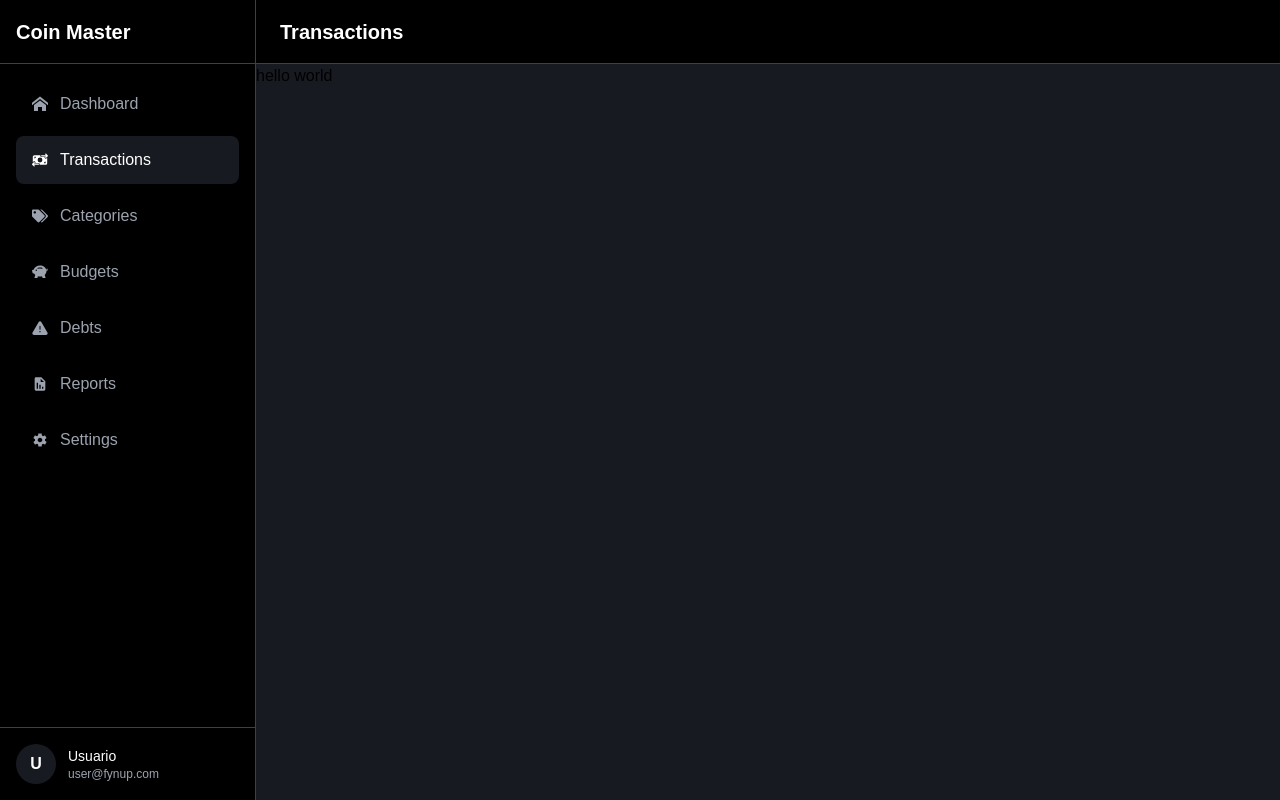
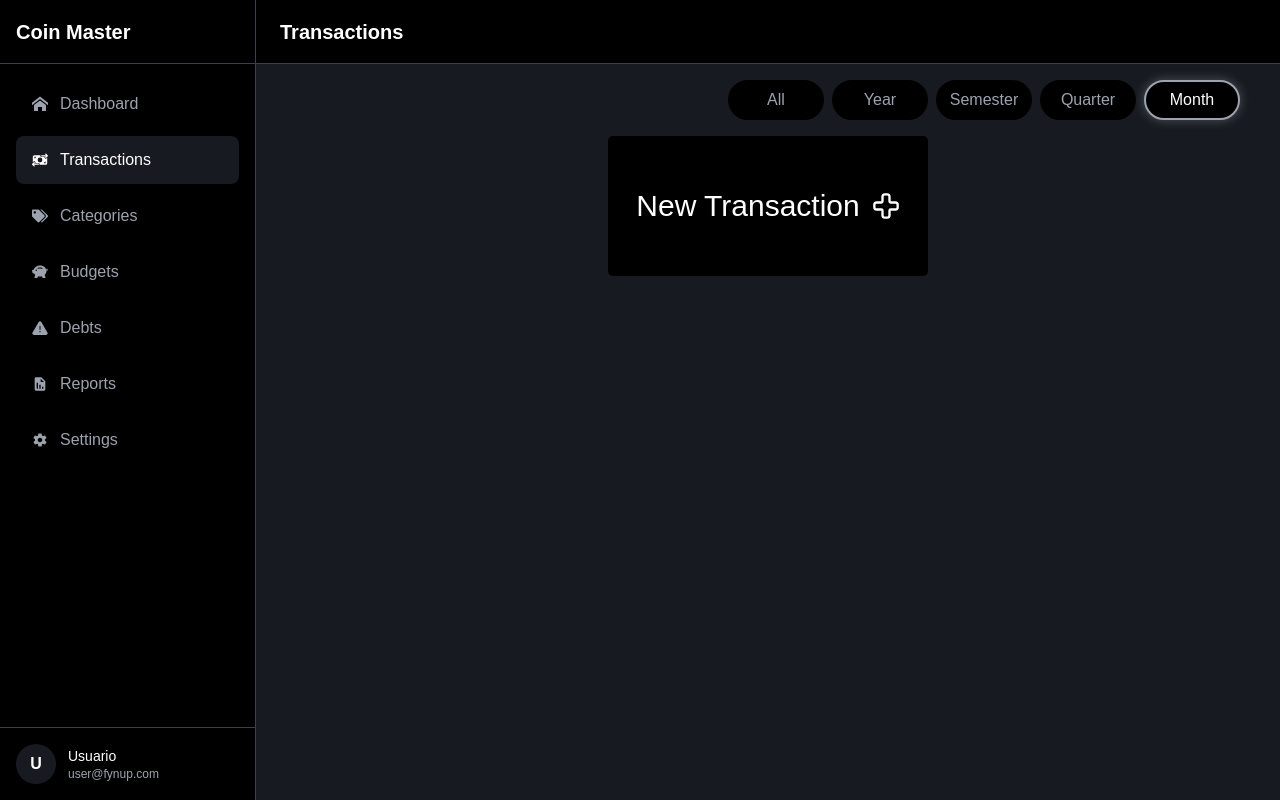
Before and after one commit to DiegoGp227/CoinMaster-v2, a Next.js app in the folder front/: page /transactions in a window 1280 px wide. Built offline with nearby package versions, Linux system fonts and the light colour scheme; no server answers; what easy-peasy would draw is missing.

Commit message:
[ feat ] TransactionsOrganism integrated

```diff
--- /dev/null
+++ b/front/app/transactions/components/organisms/TransactionsOrganism.tsx
@@ -0,0 +1,21 @@
+"use client";
+import FilterDashboard from "@/app/components/molecules/FilterDashboard";
+import { FilterOption } from "@/app/components/organisms/DashboardOrganism";
+import { useState } from "react";
+import { LuCross } from "react-icons/lu";
+
+export default function TransactionsOrganism() {
+  const [filterDate, setFilterDate] = useState<FilterOption>("Month");
+
+  return (
+    <>
+      <FilterDashboard setFilterDate={setFilterDate} filterDate={filterDate} />
+      <div className="flex justify-center">
+        <button className="w-[320px] h-[140px] bg-black rounded-[5px] flex justify-center items-center border-2 hover:border-soft-gray hover:shadow-[0_0_10px_2px_rgba(156,163,175,0.3)] group transition-all duration-500 gap-3">
+          <p className="text-white text-3xl">New Transaction</p>
+          <LuCross className="text-white w-7 h-7" />
+        </button>
+      </div>
+    </>
+  );
+}
--- a/front/app/transactions/page.tsx
+++ b/front/app/transactions/page.tsx
@@ -1,3 +1,5 @@
+import TransactionsOrganism from "./components/organisms/TransactionsOrganism";
+
 export default function TransactionsPage() {
-  return <div>hello world</div>;
+  return <TransactionsOrganism />;
 }
```
